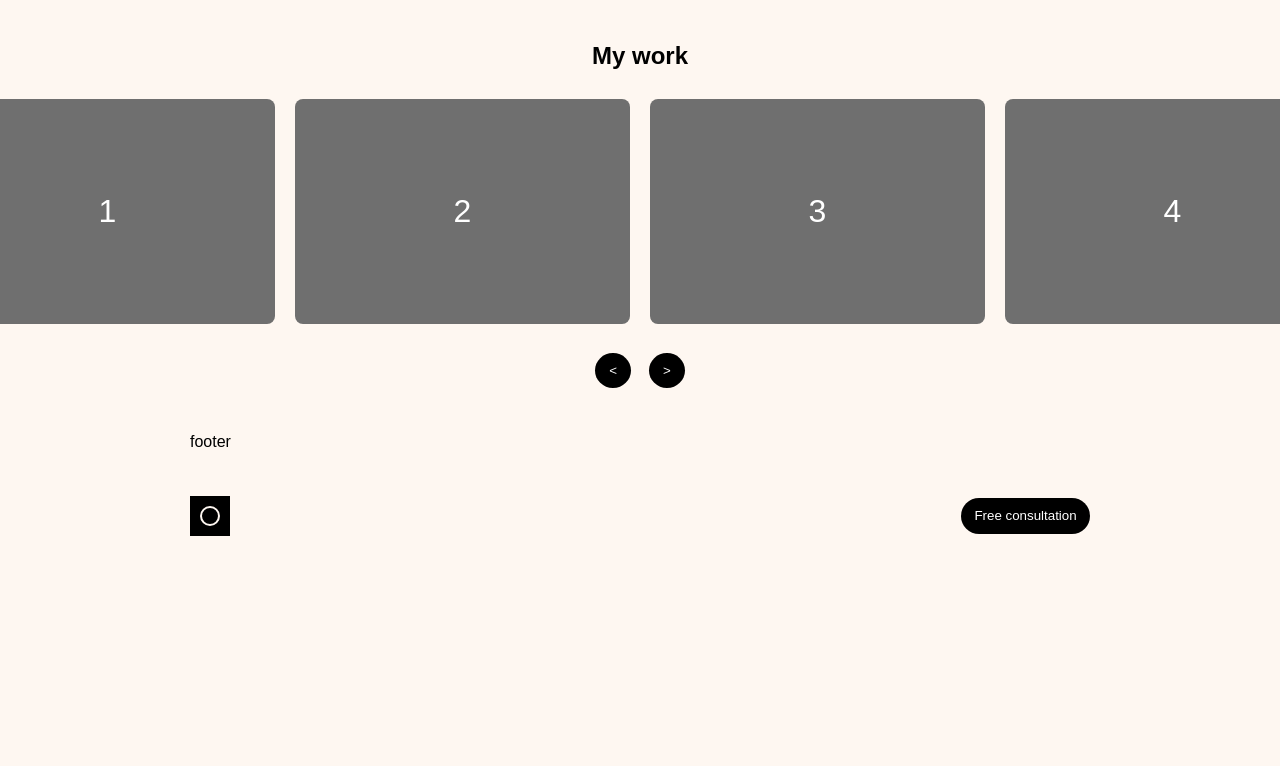
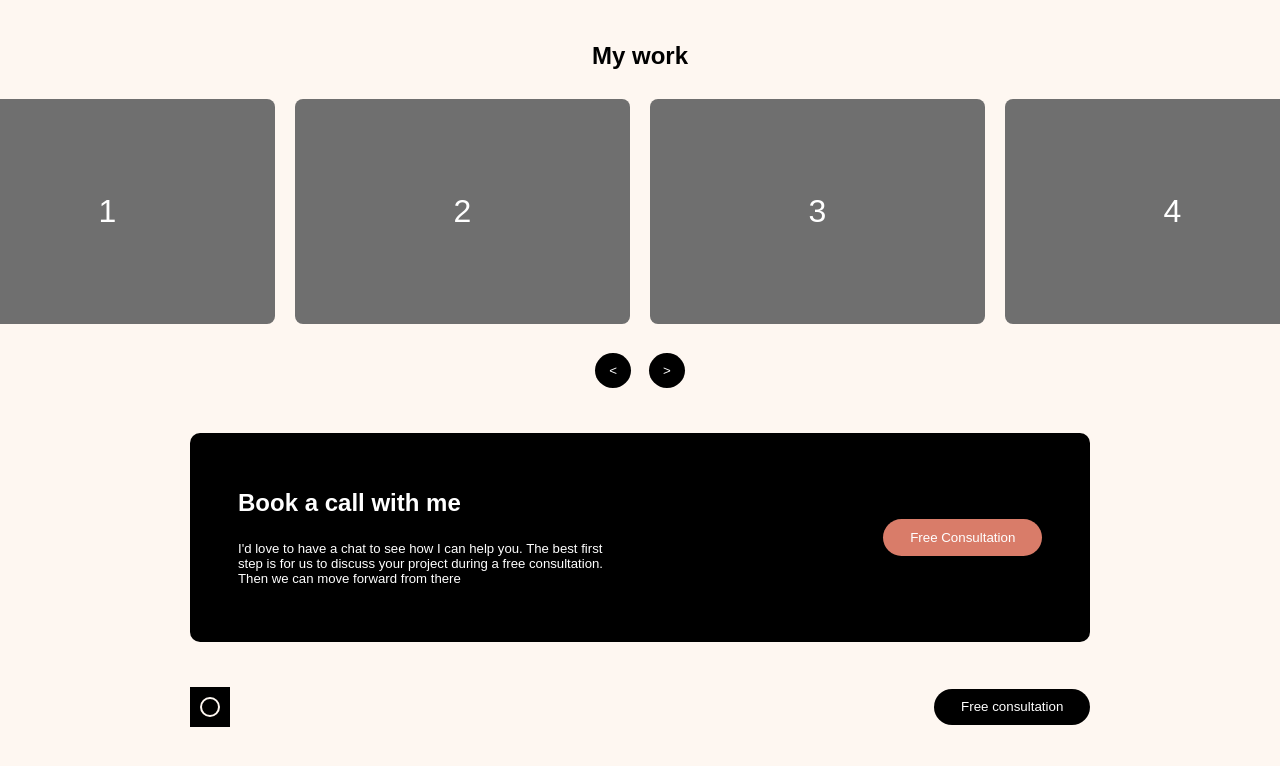
Before and after one commit to yuriyberg/grid-layout-design, a website built with Parcel: page index.html in a window 1280 px wide. Shown: the part 470-1236 px from the top of the page. Before the commit the page ends 1059 px from the top, so only its background shows below. Built offline with nearby package versions, Linux system fonts and the light colour scheme.

Commit message:
feature-2 Footer and buttons   Added footer to the page   Added new button type - orange   Moved all styles to appropriate .scss components

```diff
--- a/index.html
+++ b/index.html
@@ -9,7 +9,7 @@
         <div class="grid">
             <header class="header">
                 <a class="logo" href="#"></a>
-                <button class="header-consultation button button-default">Free consultation</button>
+                <button class="header-consultation button button-default">Free Consultation</button>
             </header>
             <section class="welcome">
                 <h1 class="welcome-title">Design solutions made easy</h1>
@@ -53,7 +53,18 @@
                     <button class="slider-button slider-controls-left" data-slider-control="next">></button>
                 </div>
             </section>
-            <footer class="footer">footer</footer>
+            <footer class="footer">
+                <div class="footer-text">
+                    <h2>Book a call with me</h2>
+                    <p>
+                        I'd love to have a chat to see how I can help you. The best first <br>
+                        step is for us to discuss your project during a free consultation. <br>
+                        Then we can move forward from there
+                    </p>
+                </div>
+
+                <button class="footer-button button button-orange">Free Consultation</button>
+            </footer>
             <header class="header">
                 <a class="logo" href="#"></a>
                 <button class="header-consultation button button-default">Free consultation</button>
--- a/scss/components/_buttons.scss
+++ b/scss/components/_buttons.scss
@@ -1,12 +1,16 @@
 .button {
   background: none;
-  padding: .8em 1em;
+  padding: .8em 2em;
   border: none;
   cursor: pointer;
   border-radius: 50px;
+  color: white;
 
   &-default {
     background: black;
-    color: white;
+  }
+
+  &-orange {
+    background: #d97c69;
   }
 }
--- /dev/null
+++ b/scss/components/_footer.scss
@@ -0,0 +1,30 @@
+.footer {
+  background: black;
+  border-radius: 10px;
+  color: white;
+  padding: 3.5em 3em;
+
+  display: grid;
+  grid-template-columns: repeat(3, 1fr);
+  grid-template-rows: repeat(2, 1fr);
+  align-items: center;
+
+  &-text {
+    grid-column: 1/3;
+    grid-row: 1/3;
+
+    h2 {
+      margin-bottom: 1em;
+    }
+
+    p {
+      font-size: .825rem;
+    }
+  }
+
+  &-button {
+    grid-column: 3/4;
+    grid-row: 1/3;
+    justify-self: end;
+  }
+}
--- a/scss/styles.scss
+++ b/scss/styles.scss
@@ -5,6 +5,7 @@
 @import 'components/buttons';
 @import 'components/logo';
 @import 'components/header';
+@import 'components/footer';
 
 :root {
   font-family: sans-serif;
```
